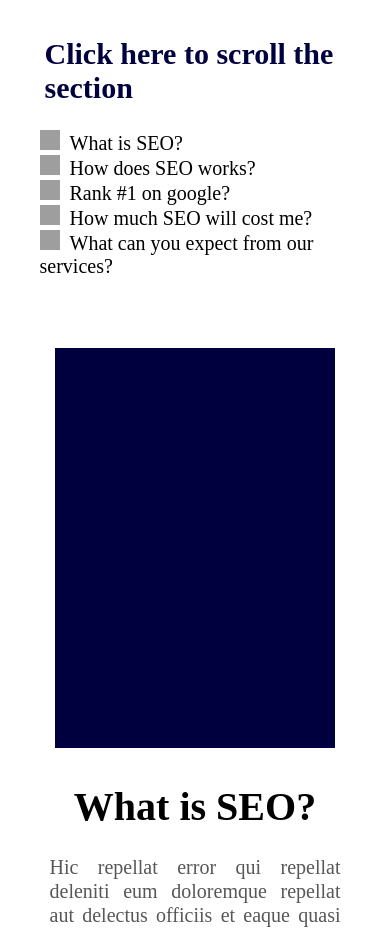
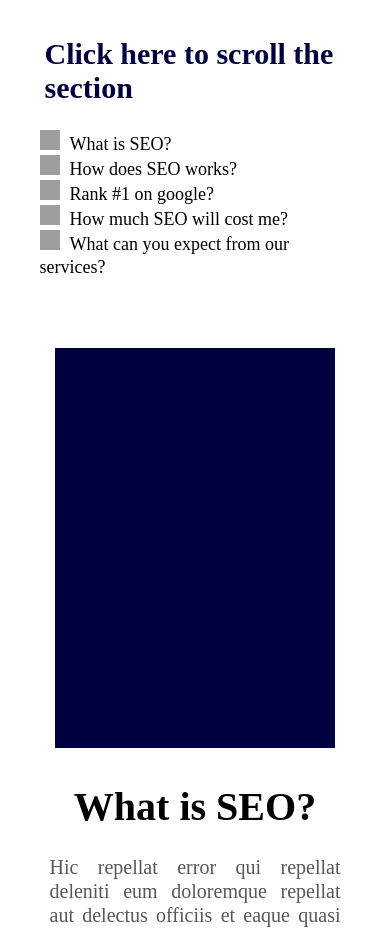
Before and after one commit to prabhat-code1/seo-assignment, a plain HTML site: page index.html in a window 390 px wide. Shown: the part 864-1796 px from the top of the page. Drawn offline with Linux system fonts and the light colour scheme; grey boxes are pictures that could not be loaded.

Commit message:
Update style.css

```diff
--- a/style.css
+++ b/style.css
@@ -421,6 +421,9 @@ input {
     text-align: center;
     flex-direction: column;
   }
+  ol li a{
+  font-size:18px;
+  }
   input {
     width: 90%;
   }
```
